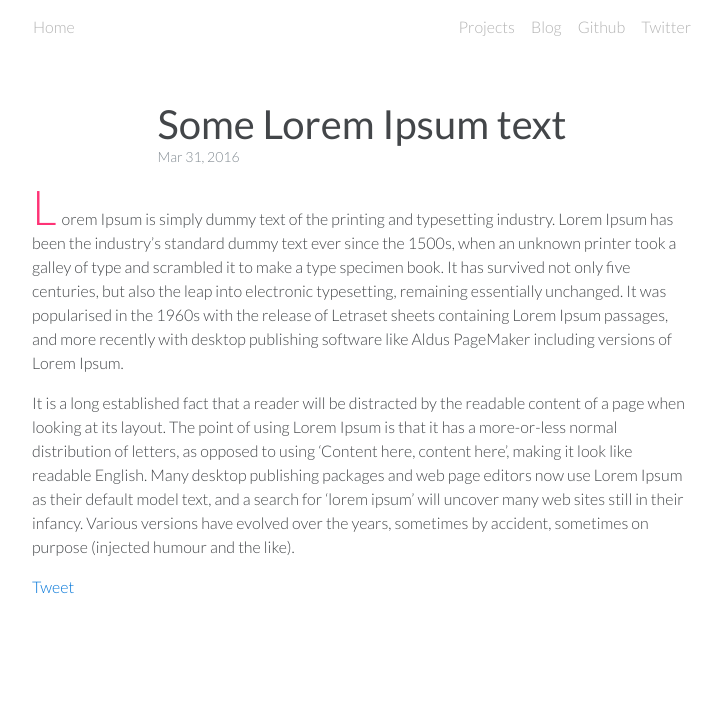
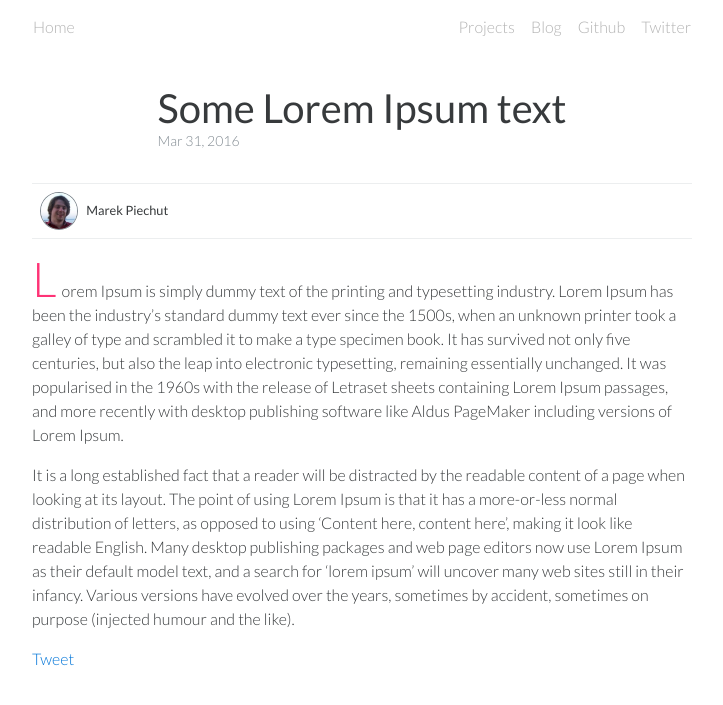
Before and after one commit to marekpiechut/marekpiechut.github.io, a Jekyll site: the page built from _posts/2016-03-31-welcome-to-jekyll.markdown, in a window 1280 px wide. Shown: the top 705 px of the page, without its empty margins (278-1001 px from the left). Built offline with Jekyll 4.4.1, drawn with Linux system fonts in a browser that asks for light colours; comment, search, counter and statistics services are not loaded.

Commit message:
Layout blog post page

```diff
--- /dev/null
+++ b/_includes/author-line.html
@@ -0,0 +1,16 @@
+<div class="m-t-1 m-b-1 p-a-05 bordered-section">
+	<span itemprop="author" itemscope itemtype="http://schema.org/Person">
+		<small class="vert-center-table">
+			<span itemprop="image" class="p-r-05">
+				<img
+					class="img-circle border-light-grey"
+					style="height: 38px;"
+					src="{{ site.github.url }}/img/{{ include.author | replace: ' ', '_'}}-small.jpg"
+					alt="Picture"/>
+			</span>
+			<span itemprop="name">
+				{{ include.author }}
+			</span>
+		</small>
+	</span>
+</div>
--- a/_layouts/page.html
+++ b/_layouts/page.html
@@ -1,7 +1,7 @@
 ---
 layout: default
 ---
-<article class="post">
+<article class="page-contents container">
 
   <header class="post-header">
     <h1 class="post-title">{{ page.title }}</h1>
--- a/_layouts/post.html
+++ b/_layouts/post.html
@@ -1,14 +1,24 @@
 ---
 layout: default
 ---
-<article class="post container" itemscope itemtype="http://schema.org/BlogPosting">
+<article class="page-contents container" itemscope itemtype="http://schema.org/BlogPosting">
 
-  <header class="post-header text-md-center m-t-3 m-b-1">
+	<header class="post-header text-md-center">
 		<div class="text-md-left inline-block">
 			<h1 class="m-b-0" itemprop="name headline">{{ page.title }}</h1>
-      <p class="text-muted text-small"><time datetime="{{ page.date | date_to_xmlschema }}" itemprop="datePublished">{{ page.date | date: "%b %-d, %Y" }}</time>{% if page.author %} • <span itemprop="author" itemscope itemtype="http://schema.org/Person"><span itemprop="name">{{ page.author }}</span></span>{% endif %}</p>
+			<p class="text-muted text-small">
+				<time datetime="{{ page.date | date_to_xmlschema }}" itemprop="datePublished">
+					{{ page.date | date: "%b %-d, %Y" }}
+				</time>
+			</p>
 		</div>
 	</header>
+
+	{% if page.author %}
+		{% include author-line.html author=page.author%}
+	{% elsif site.author %}
+		{% include author-line.html author=site.author%}
+	{% endif %}
 
 	<div class="drop-caps" itemprop="articleBody">
 		{{ content }}
--- a/css/main.scss
+++ b/css/main.scss
@@ -7,23 +7,28 @@
 	"bootstrap"
 ;
 
+body {
+	font-weight: 300;
+	font-size: 16px;
+}
+
 .drop-caps {
+	padding-top: 1em;
 	&:first-letter {
 		font-size: 300%;
 		letter-spacing: 5px;
+		color: #FE3376;
 		line-height: 33%;
-    color: #FE3376;
 	}
+}
+
+.page-contents {
+	margin-top: 2em;
+	margin-bottom: 2em;
 }
 
 .post {
 	color: #434649;
-}
-
-
-body {
-  font-weight: 300;
-  font-size: 16px;
 }
 
 .inline-block {
@@ -33,3 +38,29 @@ body {
 .text-small {
 	font-size: $font-size-sm;
 }
+
+.border-light-grey {
+	border: 1px solid $gray-light;
+}
+
+.bordered-section {
+	border-top: 1px solid $gray-lighter;
+	border-bottom: 1px solid $gray-lighter;
+}
+
+.p-a-05 {
+	padding: 0.5rem !important;
+}
+
+.p-r-05 {
+	padding-right: 0.5rem !important;
+}
+
+.vert-center-table {
+	display: table;
+
+	span,div {
+		display: table-cell;
+		vertical-align: middle;
+	}
+}
```
Also changed, not shown: img/Marek_Piechut-small.jpg (renamed from _img/avatar-small.jpg), img/Marek_piechut.jpg (renamed from _img/avatar.jpg). Lines whose indentation alone changed are shown as unchanged.
